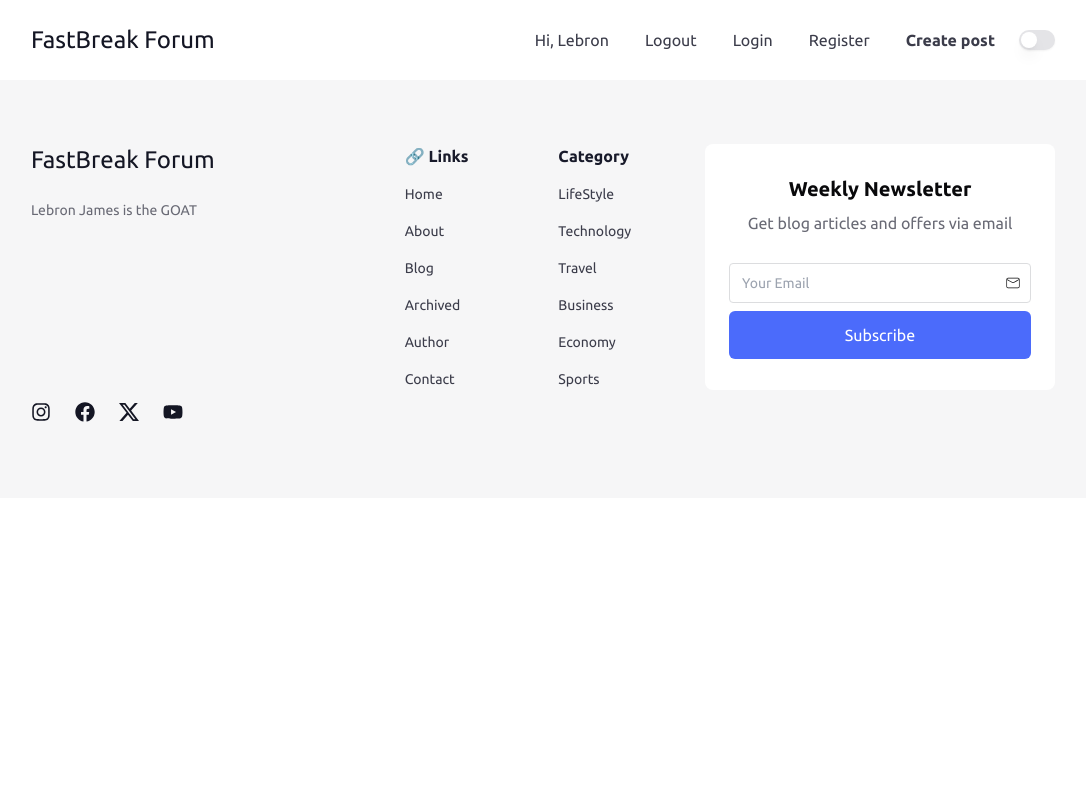
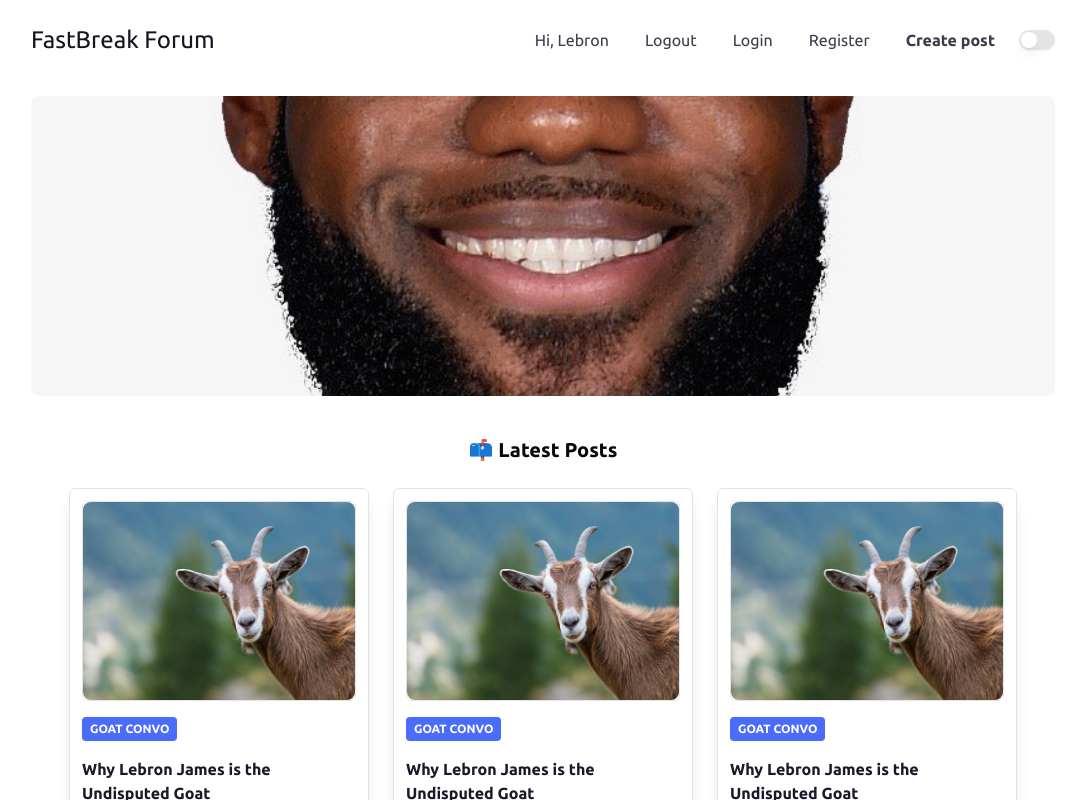
Before and after one commit to yamhokim/FastBreak-Forum, a React (Vite) app in the folder frontend/: page / in a window 1280 px wide. Shown: the top 800 px of the page, without its empty margins (97-1183 px from the left). Built offline with nearby package versions, Linux system fonts and the light colour scheme.

Commit message:
Created app layout component and also paginated the home, blog post, and author profile pages

```diff
--- a/frontend/src/App.jsx
+++ b/frontend/src/App.jsx
@@ -2,13 +2,23 @@ import NavBar from "./ui_components/navbar";
 import Header from "./ui_components/Header";
 import BlogContainer from "./ui_components/BlogContainer";
 import Footer from "./ui_components/Footer";
+import { BrowserRouter, Route, Routes } from "react-router-dom";
+import AppLayout from "./ui_components/AppLayout";
+import HomePage from "./pages/HomePage";
+import DetailPage from "./pages/DetailPage";
+import ProfilePage from "./pages/ProfilePage";
 
 const App = () => {
   return (
-    <div>
-      <NavBar />
-      <Footer />
-    </div>
+    <BrowserRouter>
+      <Routes>
+        <Route path="/" element={<AppLayout />}>
+          <Route index element={<HomePage />} />
+          <Route path="detail" element={<DetailPage />} />
+          <Route path="profile" element={<ProfilePage />} />
+        </Route>
+      </Routes>
+    </BrowserRouter>
   );
 };
 
--- /dev/null
+++ b/frontend/src/ui_components/AppLayout.jsx
@@ -0,0 +1,15 @@
+import NavBar from "./NavBar";
+import Footer from "./Footer";
+import { Outlet } from "react-router-dom";
+
+const AppLayout = () => {
+  return (
+    <main className="w-full bg-[#FFFFFF] dark:bg-[#181A2A]">
+      <NavBar />
+      <Outlet />
+      <Footer />
+    </main>
+  );
+};
+
+export default AppLayout;
```
